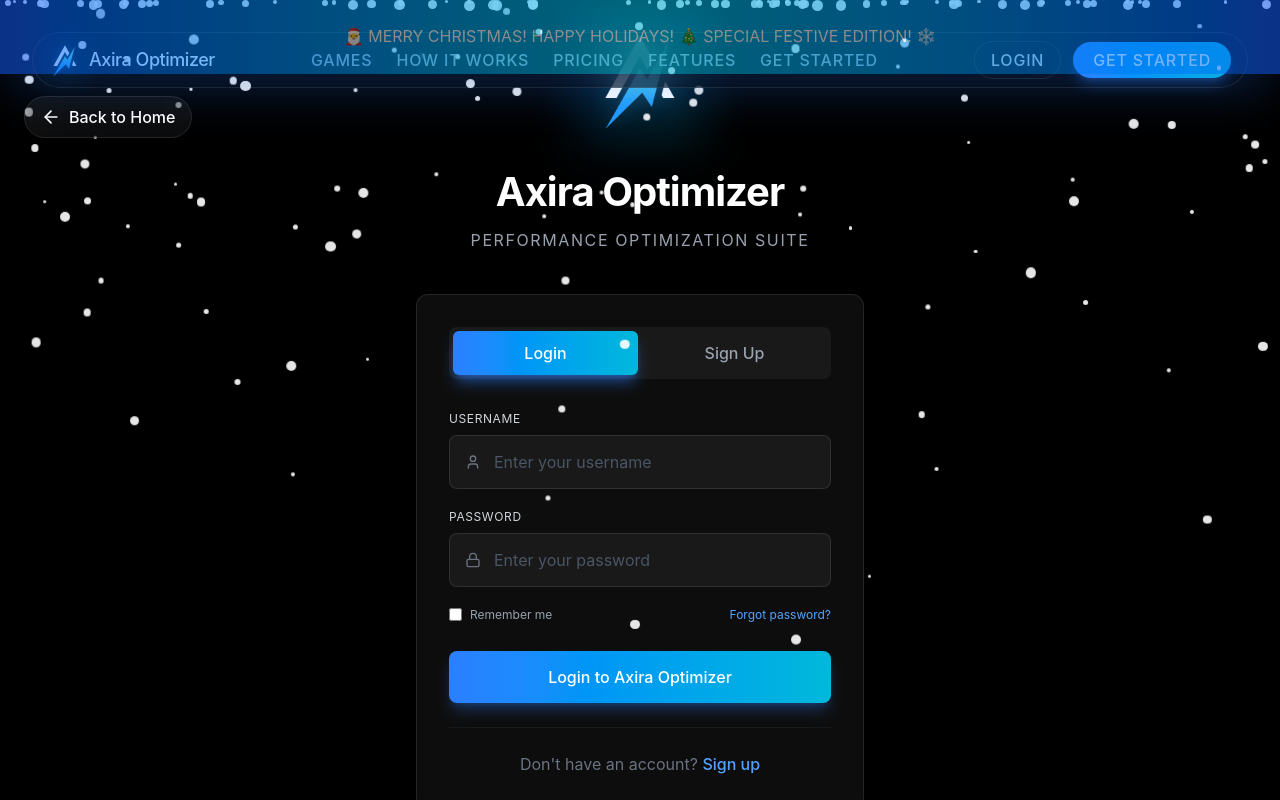
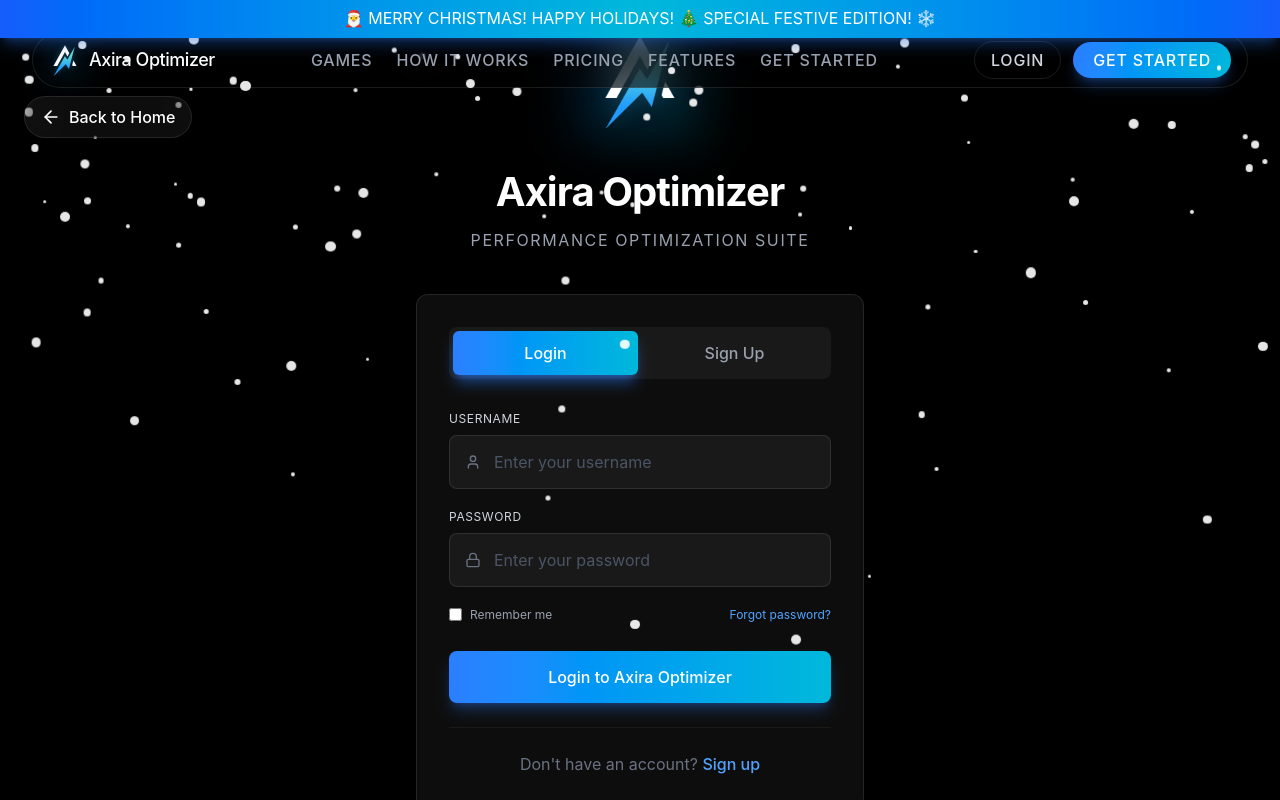
Before and after one commit to Ka9paa/best-opti-for-axira, a React (Vite) app: page / in a window 1280 px wide. Both pictures are taken after a click on the button "LOGIN". Shown: the top 800 px of the page. Built offline with nearby package versions, Linux system fonts and the light colour scheme.

Commit message:
Update LoginPage.tsx

```diff
--- a/components/LoginPage.tsx
+++ b/components/LoginPage.tsx
@@ -197,8 +197,8 @@ export function LoginPage({ onLogin, onBack }: LoginPageProps) {
       <Snowflakes />
 
       {/* CHRISTMAS BANNER */}
-      <div className="fixed top-0 left-0 right-0 bg-gradient-to-r from-blue-600 via-cyan-500 to-blue-600 py-6 text-center animate-pulse z-[100] shadow-2xl shadow-blue-500/50">
-        <p className="text-3xl">🎅 MERRY CHRISTMAS! HAPPY HOLIDAYS! 🎄 SPECIAL FESTIVE EDITION! ❄️</p>
+      <div className="fixed top-0 left-0 right-0 bg-gradient-to-r from-blue-600 via-cyan-500 to-blue-600 py-1.5 text-center z-[100] shadow-lg shadow-blue-500/30">
+        <p className="text-xs">🎅 MERRY CHRISTMAS! HAPPY HOLIDAYS! 🎄 SPECIAL FESTIVE EDITION! ❄️</p>
       </div>
 
       {/* Back Button */}
```
